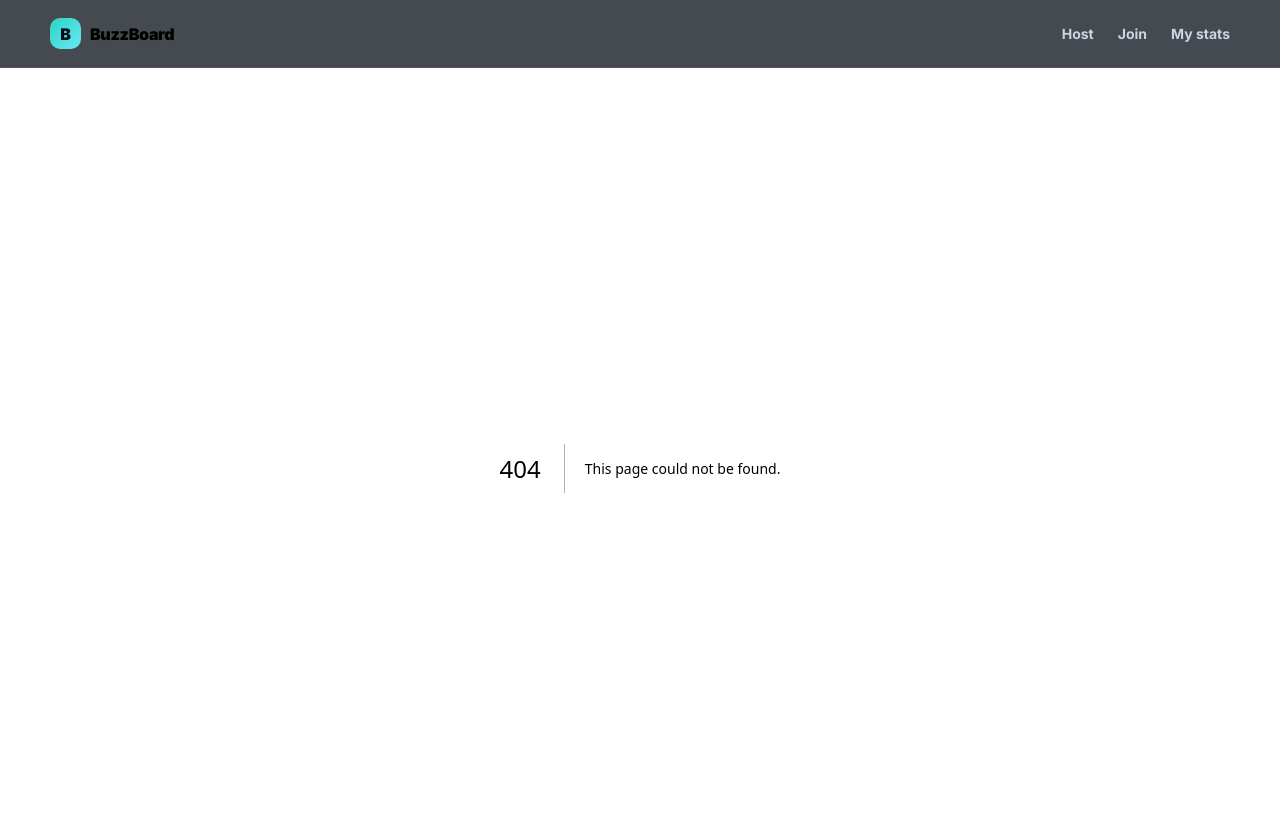
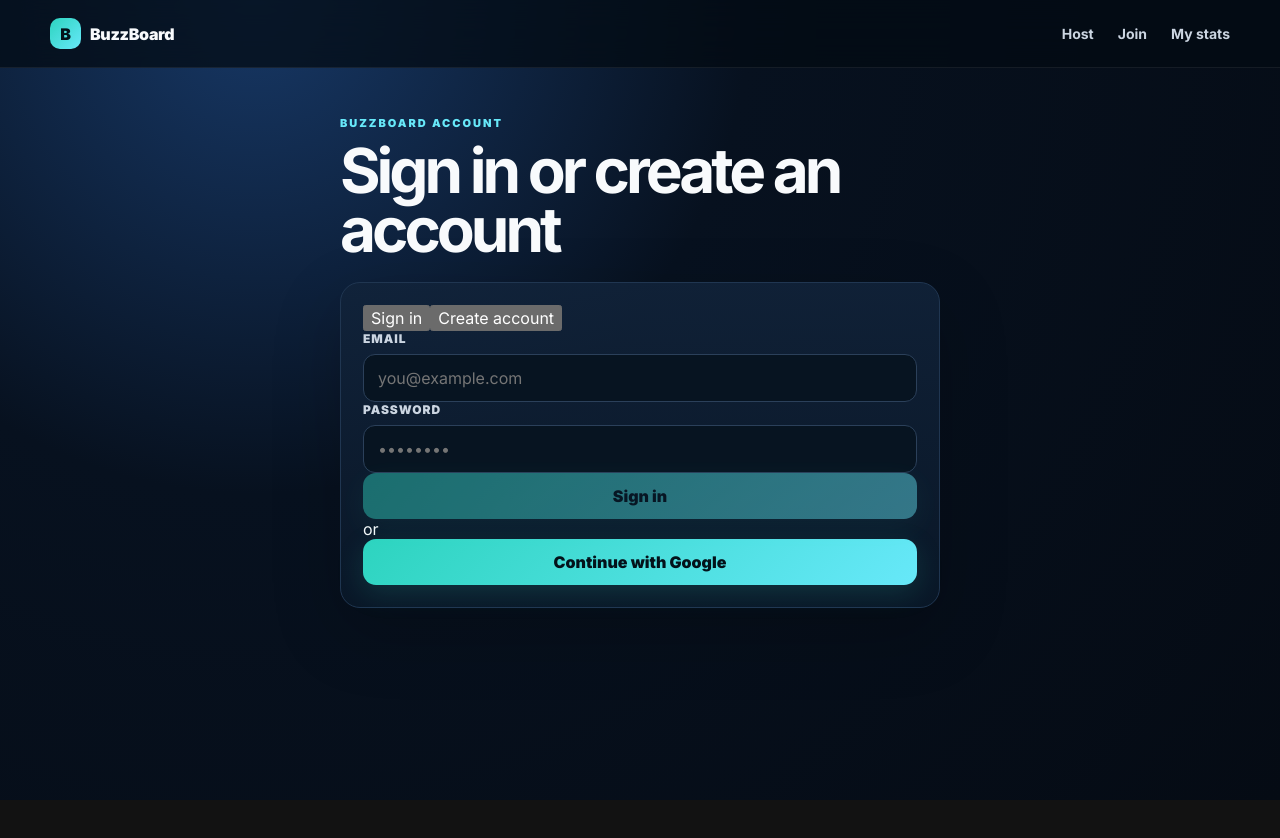
Before and after one commit to kzarrabi24/trivia, a Next.js app in the folder apps/web/: page /account in a window 1280 px wide. Before the commit this address had no page. Shown: the top 838 px of the page. After the commit the page ends 800 px from the top, so only its background shows below. Built offline with nearby package versions, Linux system fonts and the light colour scheme; no server answers.

Commit message:
Add email and Google account flows

```diff
--- /dev/null
+++ b/apps/web/app/account/page.tsx
@@ -0,0 +1,138 @@
+'use client';
+
+import { useEffect, useState } from 'react';
+import Link from 'next/link';
+import { supabase } from '../../lib/supabase';
+
+export default function AccountPage() {
+  const [user, setUser] = useState<any>(null);
+  const [mode, setMode] = useState<'signin'|'create'>('signin');
+  const [displayName, setDisplayName] = useState('');
+  const [email, setEmail] = useState('');
+  const [password, setPassword] = useState('');
+  const [message, setMessage] = useState('');
+  const [error, setError] = useState('');
+  const [busy, setBusy] = useState(false);
+
+  useEffect(() => {
+    void loadUser();
+    const { data } = supabase.auth.onAuthStateChange(() => void loadUser());
+    return () => data.subscription.unsubscribe();
+  }, []);
+
+  async function loadUser() {
+    const { data: { user } } = await supabase.auth.getUser();
+    setUser(user ?? null);
+    if (user && !user.is_anonymous) {
+      const preferred = user.user_metadata?.full_name || user.user_metadata?.name || '';
+      await supabase.rpc('ensure_profile', { p_display_name: preferred || null });
+    }
+  }
+
+  async function clearAnonymousSession() {
+    const { data: { user } } = await supabase.auth.getUser();
+    if (user?.is_anonymous) await supabase.auth.signOut();
+  }
+
+  async function submit() {
+    setBusy(true); setError(''); setMessage('');
+    try {
+      await clearAnonymousSession();
+      if (mode === 'create') {
+        const { data, error } = await supabase.auth.signUp({
+          email: email.trim(),
+          password,
+          options: { data: { display_name: displayName.trim() || 'Player' } }
+        });
+        if (error) throw error;
+        if (data.session && data.user) {
+          await supabase.rpc('ensure_profile', { p_display_name: displayName.trim() || null });
+          setMessage('Account created. You are signed in.');
+          await loadUser();
+        } else {
+          setMessage('Account created. Check your email to confirm your address, then sign in.');
+          setMode('signin');
+        }
+      } else {
+        const { data, error } = await supabase.auth.signInWithPassword({
+          email: email.trim(),
+          password
+        });
+        if (error) throw error;
+        const preferred = data.user?.user_metadata?.display_name || data.user?.user_metadata?.full_name || null;
+        await supabase.rpc('ensure_profile', { p_display_name: preferred });
+        setMessage('Signed in.');
+        await loadUser();
+      }
+    } catch (e:any) {
+      setError(e?.message || 'Authentication failed.');
+    } finally {
+      setBusy(false);
+    }
+  }
+
+  async function google() {
+    setBusy(true); setError(''); setMessage('');
+    try {
+      await clearAnonymousSession();
+      const { error } = await supabase.auth.signInWithOAuth({
+        provider: 'google',
+        options: { redirectTo: `${window.location.origin}/account` }
+      });
+      if (error) throw error;
+    } catch (e:any) {
+      setError(e?.message || 'Google sign-in could not start.');
+      setBusy(false);
+    }
+  }
+
+  async function signOut() {
+    await supabase.auth.signOut();
+    setUser(null);
+    setMessage('Signed out.');
+  }
+
+  const permanent = user && !user.is_anonymous;
+
+  return <main className="shell narrow">
+    <div className="eyebrow">BuzzBoard account</div>
+    <h1>{permanent ? 'Your account' : 'Sign in or create an account'}</h1>
+
+    {permanent ? <section className="panel accountCard">
+      <div className="accountIdentity">
+        <div className="avatarCircle">{(user.email || 'B')[0].toUpperCase()}</div>
+        <div><strong>{user.email}</strong><span>Permanent account</span></div>
+      </div>
+      <p className="muted">Your account can publish community question sets, save copies of other creators&apos; sets, and keep a reusable personal library.</p>
+      <div className="actions">
+        <Link className="btn" href="/library">Browse question sets</Link>
+        <Link className="btn secondary" href="/library/new">Create a question set</Link>
+        <button className="btn secondary" onClick={signOut}>Sign out</button>
+      </div>
+    </section> : <>
+      {user?.is_anonymous && <div className="infoBox">You currently have a temporary gameplay session. Creating or signing into an account will replace that temporary session.</div>}
+      <section className="panel authPanel">
+        <div className="tabRow">
+          <button className={mode==='signin'?'tab active':'tab'} onClick={()=>setMode('signin')}>Sign in</button>
+          <button className={mode==='create'?'tab active':'tab'} onClick={()=>setMode('create')}>Create account</button>
+        </div>
+        {mode === 'create' && <>
+          <label className="label">Display name</label>
+          <input className="input" value={displayName} onChange={e=>setDisplayName(e.target.value)} placeholder="Kian" />
+        </>}
+        <label className="label">Email</label>
+        <input className="input" type="email" value={email} onChange={e=>setEmail(e.target.value)} placeholder="you@example.com" />
+        <label className="label">Password</label>
+        <input className="input" type="password" value={password} onChange={e=>setPassword(e.target.value)} placeholder="••••••••" />
+        <button className="btn wide" disabled={busy || !email.trim() || password.length < 6} onClick={submit}>
+          {busy ? 'Working…' : mode === 'create' ? 'Create account' : 'Sign in'}
+        </button>
+        <div className="orDivider"><span>or</span></div>
+        <button className="btn googleBtn wide" disabled={busy} onClick={google}>Continue with Google</button>
+      </section>
+    </>}
+
+    {message && <div className="successBox">{message}</div>}
+    {error && <div className="errorBox">{error}</div>}
+  </main>
+}
```
